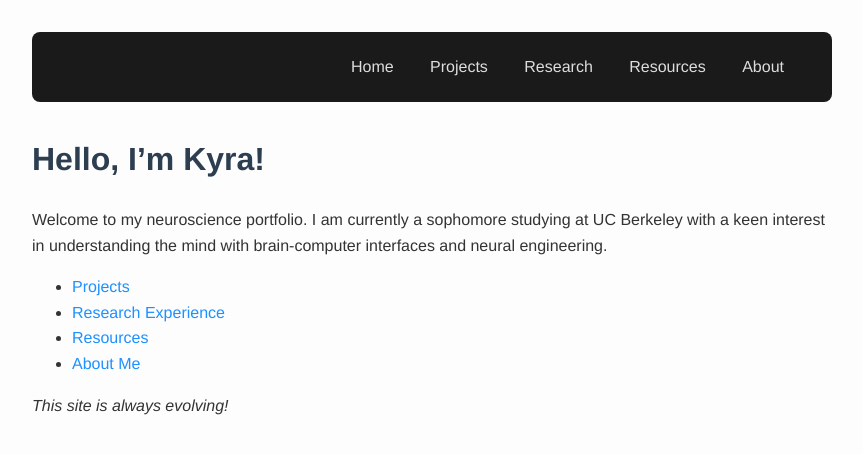
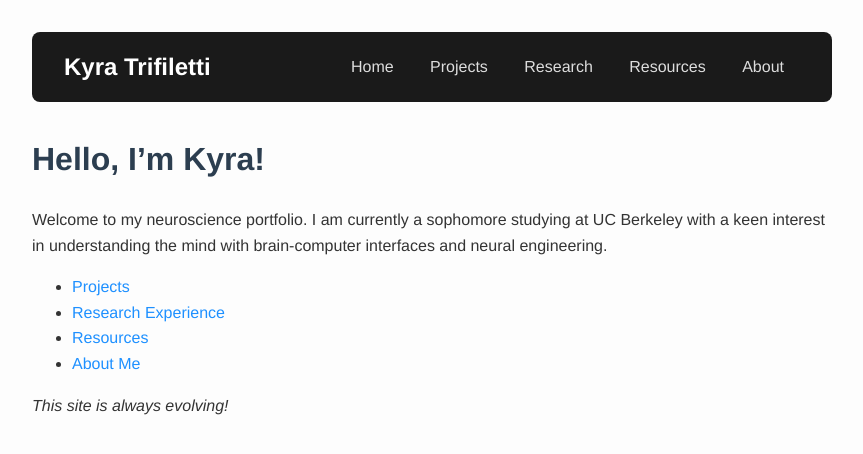
Before and after one commit to ktneuro/ktneuro, a Jekyll site: the page built from index.md, in a window 1280 px wide. Shown: the top 454 px of the page, without its empty margins (208-1071 px from the left). Built offline with Jekyll 4.4.1, drawn with Linux system fonts in a browser that asks for light colours.

Commit message:
Update default.html

```diff
--- a/_layouts/default.html
+++ b/_layouts/default.html
@@ -9,7 +9,7 @@
     <header>
       <nav class="navbar">
         <div class="nav-left">
-          <a href="/ktneuro/" class="nav-logo"></a>
+          <a href="/ktneuro/" class="nav-logo">Kyra Trifiletti</a>
         </div>
         <div class="nav-right">
           <a href="/ktneuro/">Home</a>
```
